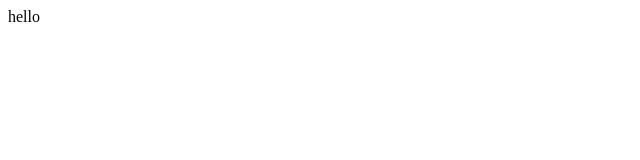
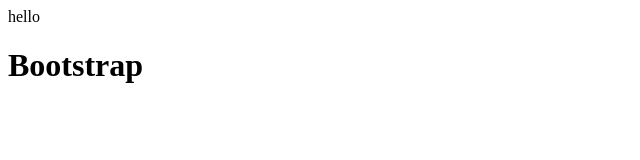
Before and after one commit to Abhicoodoid/Angular-Repo, a plain HTML site: page index.html in a window 1280 px wide. Shown: the whole page, without its empty margins (0-640 px from the left). Drawn offline with Linux system fonts and the light colour scheme.

Commit message:
Boostrap container
Added a boostrap conatiner to add a conatiner of col sm 12

```diff
--- a/index.html
+++ b/index.html
@@ -1 +1,8 @@
 <div>hello</div>
+<div class="container">
+    <div class="row">
+        <div class="col-xs-12">
+            <h1>Bootstrap</h1>
+        </div>
+    </div>
+</div>
```
